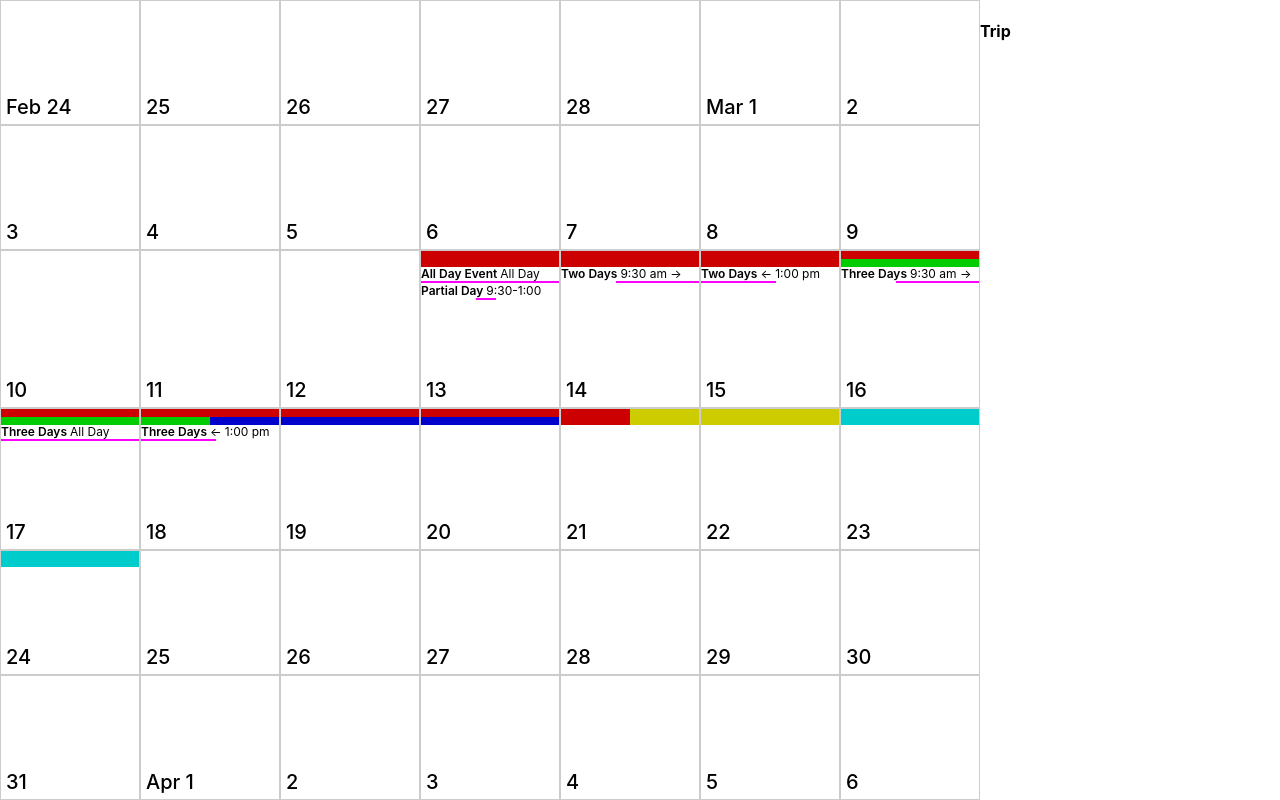
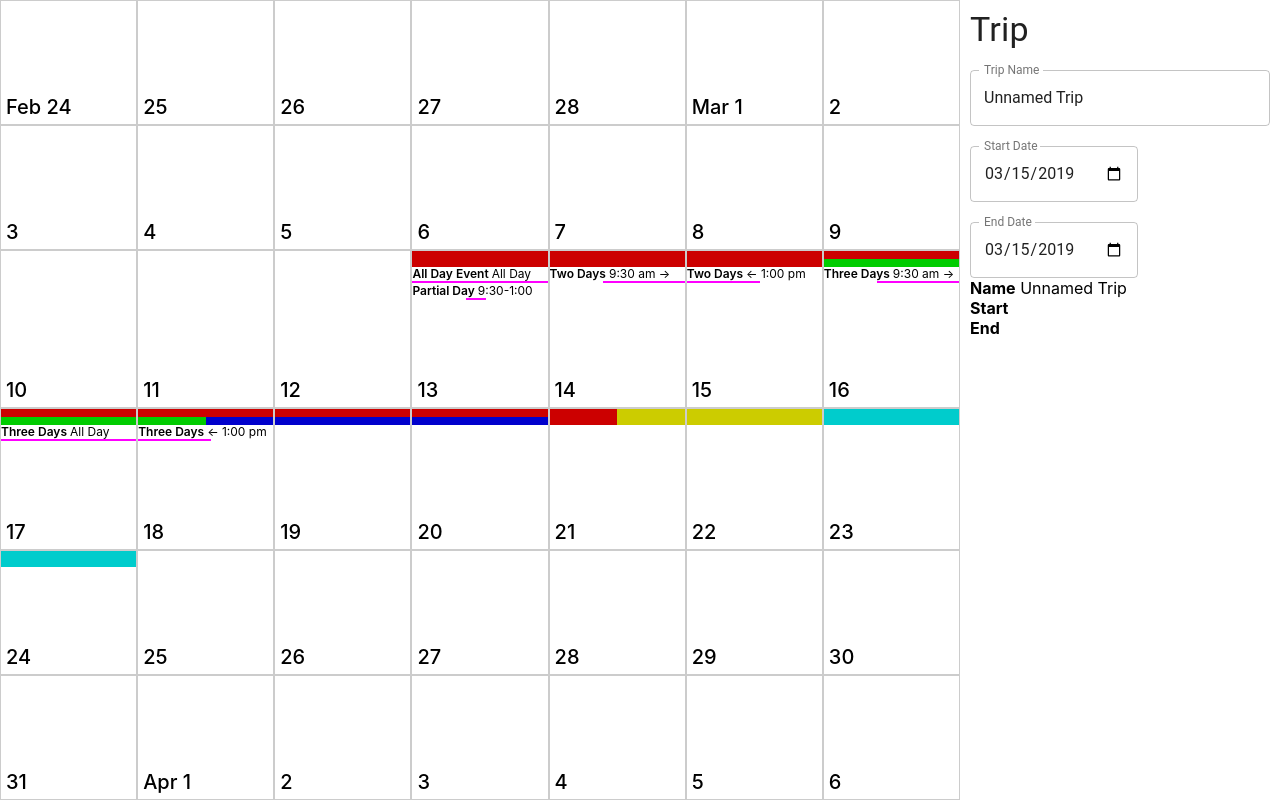
Before and after one commit to dupersaurus/travelcal, a React (Create React App) app: page / in a window 1280 px wide. Built offline with nearby package versions, Linux system fonts and the light colour scheme.

Commit message:
trying to get redux rendering changes

```diff
--- a/package.json
+++ b/package.json
@@ -3,6 +3,7 @@
   "version": "0.1.0",
   "private": true,
   "dependencies": {
+    "@material-ui/core": "^3.9.2",
     "lodash": "^4.17.11",
     "moment": "^2.24.0",
     "react": "^16.8.4",
--- a/src/App.css
+++ b/src/App.css
@@ -14,4 +14,6 @@
 
 .app-sidebar {
   flex: 0 0 300px;
+
+  padding: 10px;
 }
--- a/src/App.js
+++ b/src/App.js
@@ -7,7 +7,7 @@ import travelCalApp from "./reducers"
 
 import './App.css';
 import Calendar from "./containers/CalendarContainer"
-import SidebarRouter from "./containers/SidebarContainer"
+import SidebarRouter from "./components/sidebar"
 
 import {addDestination} from "./actions/destinations"
 import {addEvent, updateEventName, updateEventDate} from "./actions/events"
--- a/src/components/sidebar/index.js
+++ b/src/components/sidebar/index.js
@@ -1,7 +1,7 @@
 import React, { Component, Fragment } from 'react'
 import { Route, Switch } from "react-router-dom";
 
-import Trip from "../trip"
+import Trip from "../../containers/TripContainer"
 import Day from "../day"
 
 export default class SidebarRouter extends Component {
@@ -11,7 +11,6 @@ export default class SidebarRouter extends Component {
       destinations: this.props.destinations,
       events: this.props.events
     }
-    const tripProps = {trip: this.props.trip};
 
     return (
       <Fragment>
@@ -21,7 +20,8 @@ export default class SidebarRouter extends Component {
             render={props => <Day {...props} {...allProps} />} />
           <Route
             exact path="/"
-            render={props => <Trip {...props} {...tripProps} />} />
+            component={Trip}
+          />
         </Switch>
       </Fragment>
     )
--- a/src/components/trip/index.js
+++ b/src/components/trip/index.js
@@ -1,10 +1,87 @@
 import React, { Component } from 'react'
 
+import Grid from '@material-ui/core/Grid';
+import {
+    Typography,
+    Button,
+    TextField
+  } from '@material-ui/core';
+
+import "./trip.css"
+
+const moment = require('moment');
+
 export default class Trip extends Component {
+    changeName(event) {
+        this.props.onChangeName(event.target.value);
+    }
+
+    changeStartDate(event) {
+        this.props.onChangeStartDate(event.target.value);
+    }
+
+    changeEndDate(event) {
+        this.props.onChangeEndDate(event.target.value);
+    }
+
     render() {
+        console.log(this.props.trip.start)
+        const defaultDate = moment().format("YYYY-MM-DD");
+        const startDate = this.props.trip.start || defaultDate;
+        const endDate = this.props.trip.end || defaultDate;
+
         return (
-            <div>
-                <h4>Trip</h4>
+            <div className="trip-view">
+                <div>
+                    <Typography component="h4" variant="h4">Trip</Typography>
+                </div>
+
+                <form>
+                    <div className="form-row">
+                        <TextField
+                            className="margin-top"
+                            id="trip-name"
+                            name="trip-name"
+                            placeholder="Unnamed Trip"
+                            label="Trip Name"
+                            value={this.props.trip.name}
+                            variant="outlined"
+                            fullWidth={true}
+                            onChange={this.changeName.bind(this)}
+                        />
+                    </div>
+
+                    <div className="form-row">
+                        <Grid container justify="flex-start">
+                            <TextField
+                                className="margin-top space-right"
+                                id="trip-start"
+                                name="trip-start"
+                                type="date"
+                                label="Start Date"
+                                variant="outlined"
+                                value={startDate}
+                                onChange={this.changeStartDate.bind(this)}
+                            />
+
+                            <TextField
+                                className="margin-top"
+                                id="trip-end"
+                                name="trip-end"
+                                type="date"
+                                label="End Date"
+                                variant="outlined"
+                                value={endDate}
+                                onChange={this.changeEndDate.bind(this)}
+                            />
+                        </Grid>
+                    </div>
+                    <div>
+                        <b>Name</b> {this.props.trip.name}<br/>
+                        <b>Start</b> {this.props.trip.start}<br/>
+                        <b>End</b> {this.props.trip.end}<br/>
+                    </div>
+                </form>
             </div>
         )
     }
--- /dev/null
+++ b/src/components/trip/trip.css
@@ -0,0 +1,11 @@
+.trip-view h3 {
+    margin-top: 0px;
+}
+
+.trip-view .margin-top {
+    margin-top: 20px;
+}
+
+.trip-view .space-right {
+    margin-right: 10px;
+}
--- /dev/null
+++ b/src/containers/TripContainer.js
@@ -0,0 +1,23 @@
+import { connect } from "react-redux"
+
+import Trip from "../components/trip"
+import {updateTripName, updateTripDates} from "../actions/trip"
+
+const mapStateToProps = state => {
+    return {trip: state.trip}
+}
+
+const mapDispatchToProps = (dispatch) => {
+    return {
+      onChangeName: (name) => dispatch(updateTripName(name)),
+      onChangeStartDate: (date) => dispatch(updateTripDates(date, null)),
+      onChangeEndDate: (date) => dispatch(updateTripDates(null, date)),
+    }
+  }
+
+const TripContainer = connect(
+    mapStateToProps,
+    mapDispatchToProps
+)(Trip)
+
+export default TripContainer
--- a/src/reducers/trip.js
+++ b/src/reducers/trip.js
@@ -1,3 +1,5 @@
+import _ from "lodash"
+
 import {TripActions} from "../actions/trip"
 
 export function trip(state = {name: "Unnamed Trip", start: null, end: null}, action) {
@@ -19,5 +21,10 @@ function updateName(state, action) {
 }
 
 function updateDates(state, action) {
-    return Object.assign(state, {start: action.start, end: action.end});
+    console.log(action);
+
+    const startDate = action.start ? {start: action.start} : {}
+    const endDate = action.end ? {end: action.end} : {}
+
+    return _.extend(state, startDate, endDate);
 }
```
Also changed, not shown: 1 other file (tests, documents, lock files or other folders).
